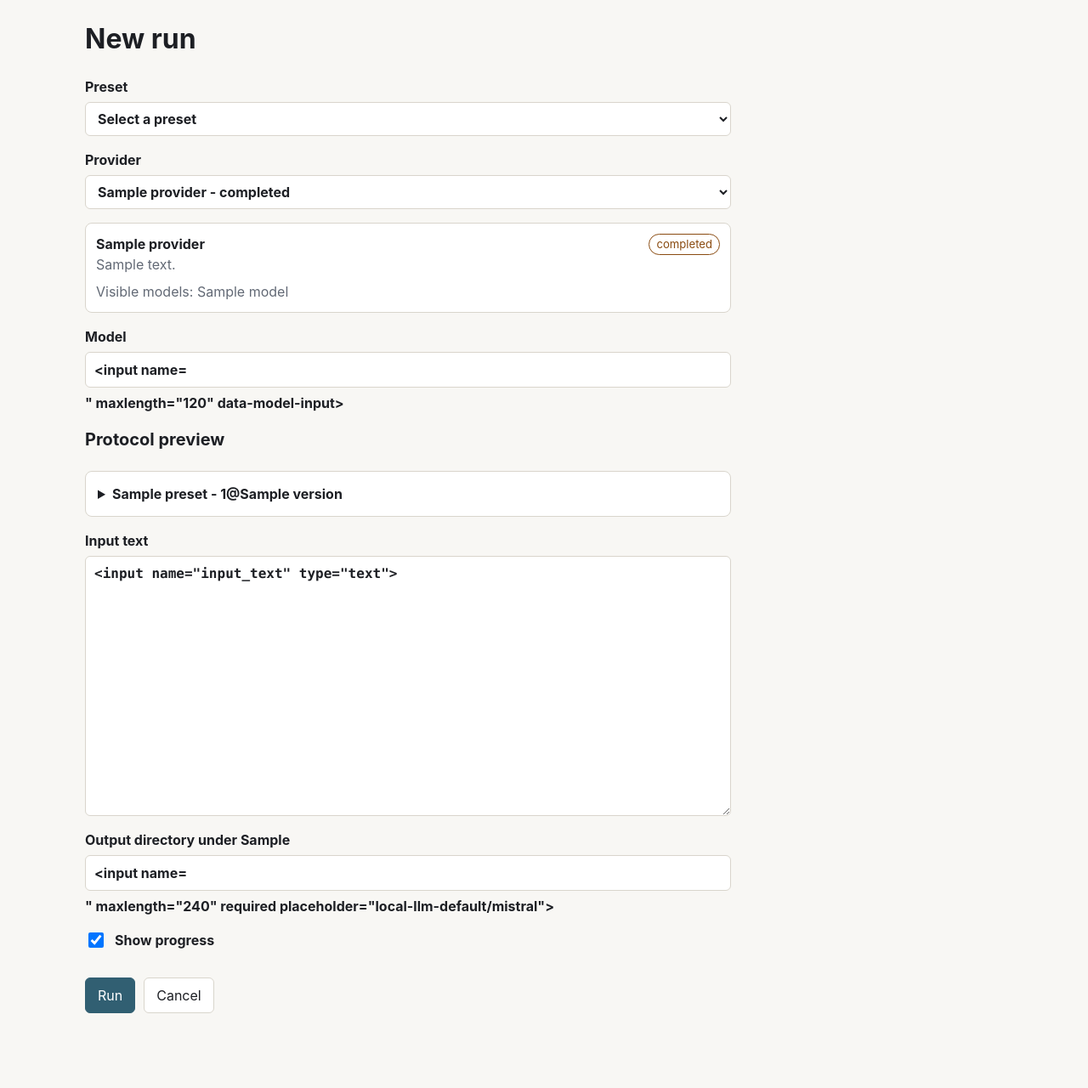
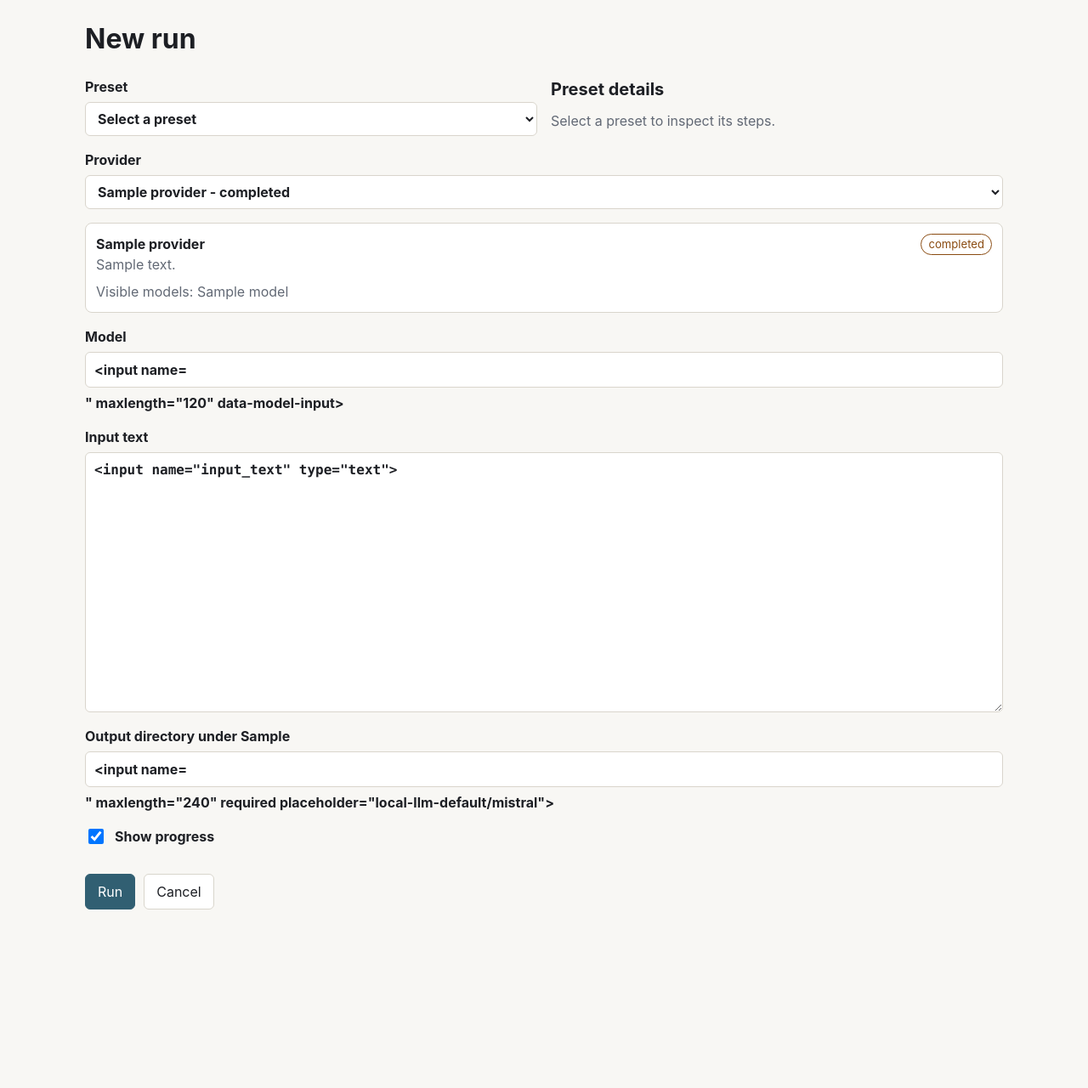
Before and after one commit to gotoo77/delibra, a FastAPI app: template src/delibra/web/templates/new_run.html in a window 1280 px wide. Shown: the part 53-1333 px from the top of the page at 85% size. After the commit the page ends 1123 px from the top, so only its background shows below. Run offline with FastAPI, Linux system fonts and the light colour scheme; the template is opened without the code that fills it: most values are stand-ins (such as "Sample title", 1, 10 or a date in 2020); form fields are guessed from the names that the template uses.

Commit message:
Place preset details beside preset selection

```diff
--- a/src/delibra/web/static/new_run.js
+++ b/src/delibra/web/static/new_run.js
@@ -1,18 +1,28 @@
 (function () {
   const presetSelect = document.querySelector('[data-preset-select]');
   const presetDetails = Array.from(document.querySelectorAll('[data-preset-detail]'));
+  const presetEmpty = document.querySelector('[data-preset-empty]');
+  let previousSelected = null;
 
   function syncPresetDetail() {
     if (!(presetSelect instanceof HTMLSelectElement)) {
       return;
     }
     const selected = presetSelect.value;
+    const changed = selected !== previousSelected;
+    previousSelected = selected;
+    if (presetEmpty instanceof HTMLElement) {
+      presetEmpty.hidden = selected !== "";
+    }
     for (const detail of presetDetails) {
       if (!(detail instanceof HTMLDetailsElement)) {
         continue;
       }
       const isSelected = detail.dataset.presetDetail === selected;
-      detail.open = isSelected && selected !== "";
+      detail.hidden = !isSelected;
+      if (isSelected && selected !== "" && changed) {
+        detail.open = true;
+      }
     }
   }
 
--- a/src/delibra/web/static/style.css
+++ b/src/delibra/web/static/style.css
@@ -205,7 +205,7 @@
 .form {
   display: grid;
   gap: 16px;
-  max-width: 760px;
+  max-width: 1120px;
 }
 
 label {
@@ -253,6 +253,17 @@
   font-weight: 400;
 }
 
+.preset-layout {
+  display: grid;
+  grid-template-columns: minmax(280px, 1fr) minmax(320px, 1fr);
+  gap: 16px;
+  align-items: start;
+}
+
+.preset-control {
+  min-width: 0;
+}
+
 .provider-options {
   display: grid;
   gap: 10px;
@@ -287,10 +298,20 @@
 .preset-details {
   display: grid;
   gap: 10px;
+  min-width: 0;
 }
 
 .preset-details h2 {
   margin: 0;
+}
+
+.preset-details > .muted {
+  margin: 0;
+}
+
+.preset-details details {
+  max-height: 520px;
+  overflow: auto;
 }
 
 .protocol-steps {
@@ -314,6 +335,16 @@
   margin-bottom: 0;
   color: var(--muted);
   overflow-wrap: anywhere;
+}
+
+@media (max-width: 860px) {
+  .preset-layout {
+    grid-template-columns: 1fr;
+  }
+
+  .preset-details details {
+    max-height: none;
+  }
 }
 
 textarea,
--- a/src/delibra/web/templates/new_run.html
+++ b/src/delibra/web/templates/new_run.html
@@ -13,17 +13,63 @@
   <form method="post" action="{{ url_for('create_run') }}" class="form">
     <input type="hidden" name="csrf_token" value="{{ csrf_token }}">
 
-    <label>
+    <div class="preset-layout">
+      <label class="preset-control">
         Preset
         <select name="preset" required data-preset-select>
           <option value="">Select a preset</option>
           {% for preset in presets %}
             <option value="{{ preset.name }}" {{ 'selected' if form.preset == preset.name else '' }}>
-            {{ preset.name }} - {{ preset.protocol_id }}@{{ preset.version }}
+              {{ preset.name }}@{{ preset.version }}
             </option>
           {% endfor %}
         </select>
       </label>
+
+      <div class="preset-details">
+        <h2>Preset details</h2>
+        <p class="muted" data-preset-empty {{ 'hidden' if form.preset else '' }}>Select a preset to inspect its steps.</p>
+        {% for preset in preset_details %}
+          <details
+            data-preset-detail="{{ preset.name }}"
+            {{ 'open' if form.preset == preset.name else '' }}
+            {{ 'hidden' if form.preset != preset.name else '' }}
+          >
+            <summary>{{ preset.name }}@{{ preset.version }}</summary>
+            <p class="muted">{{ preset.description }}</p>
+            {% if preset.roles %}
+              <p><strong>Roles:</strong> {{ preset.roles | join(', ') }}</p>
+            {% endif %}
+            <ol class="protocol-steps">
+              {% for step in preset.steps %}
+                <li class="protocol-step">
+                  <strong>{{ step.id }}</strong>
+                  <dl>
+                    <div>
+                      <dt>Kind</dt>
+                      <dd>{{ step.kind }}</dd>
+                    </div>
+                    <div>
+                      <dt>Roles</dt>
+                      <dd>{{ step.roles | join(', ') if step.roles else 'none' }}</dd>
+                    </div>
+                    <div>
+                      <dt>Inputs</dt>
+                      <dd>{{ step.inputs | join(', ') if step.inputs else 'none' }}</dd>
+                    </div>
+                    <div>
+                      <dt>Produces</dt>
+                      <dd>{{ step.output }} ({{ step.output_kind }})</dd>
+                    </div>
+                  </dl>
+                  <p>{{ step.instruction_preview }}</p>
+                </li>
+              {% endfor %}
+            </ol>
+          </details>
+        {% endfor %}
+      </div>
+    </div>
 
     <label>
       Provider
@@ -82,45 +128,6 @@
       {% endfor %}
     </label>
 
-    <div class="preset-details">
-      <h2>Protocol preview</h2>
-      {% for preset in preset_details %}
-        <details data-preset-detail="{{ preset.name }}" {{ 'open' if form.preset == preset.name else '' }}>
-          <summary>{{ preset.name }} - {{ preset.protocol_id }}@{{ preset.version }}</summary>
-          <p class="muted">{{ preset.description }}</p>
-          {% if preset.roles %}
-            <p><strong>Roles:</strong> {{ preset.roles | join(', ') }}</p>
-          {% endif %}
-          <ol class="protocol-steps">
-            {% for step in preset.steps %}
-              <li class="protocol-step">
-                <strong>{{ step.id }}</strong>
-                <dl>
-                  <div>
-                    <dt>Kind</dt>
-                    <dd>{{ step.kind }}</dd>
-                  </div>
-                  <div>
-                    <dt>Roles</dt>
-                    <dd>{{ step.roles | join(', ') if step.roles else 'none' }}</dd>
-                  </div>
-                  <div>
-                    <dt>Inputs</dt>
-                    <dd>{{ step.inputs | join(', ') if step.inputs else 'none' }}</dd>
-                  </div>
-                  <div>
-                    <dt>Produces</dt>
-                    <dd>{{ step.output }} ({{ step.output_kind }})</dd>
-                  </div>
-                </dl>
-                <p>{{ step.instruction_preview }}</p>
-              </li>
-            {% endfor %}
-          </ol>
-        </details>
-      {% endfor %}
-    </div>
-
     <label>
       Input text
       <textarea name="input_text" rows="12" maxlength="64000" required>{{ form.input_text }}</textarea>
```
Also changed, not shown: tests/test_web_app.py (+2 -1 lines). Lines whose indentation alone changed are shown as unchanged.
